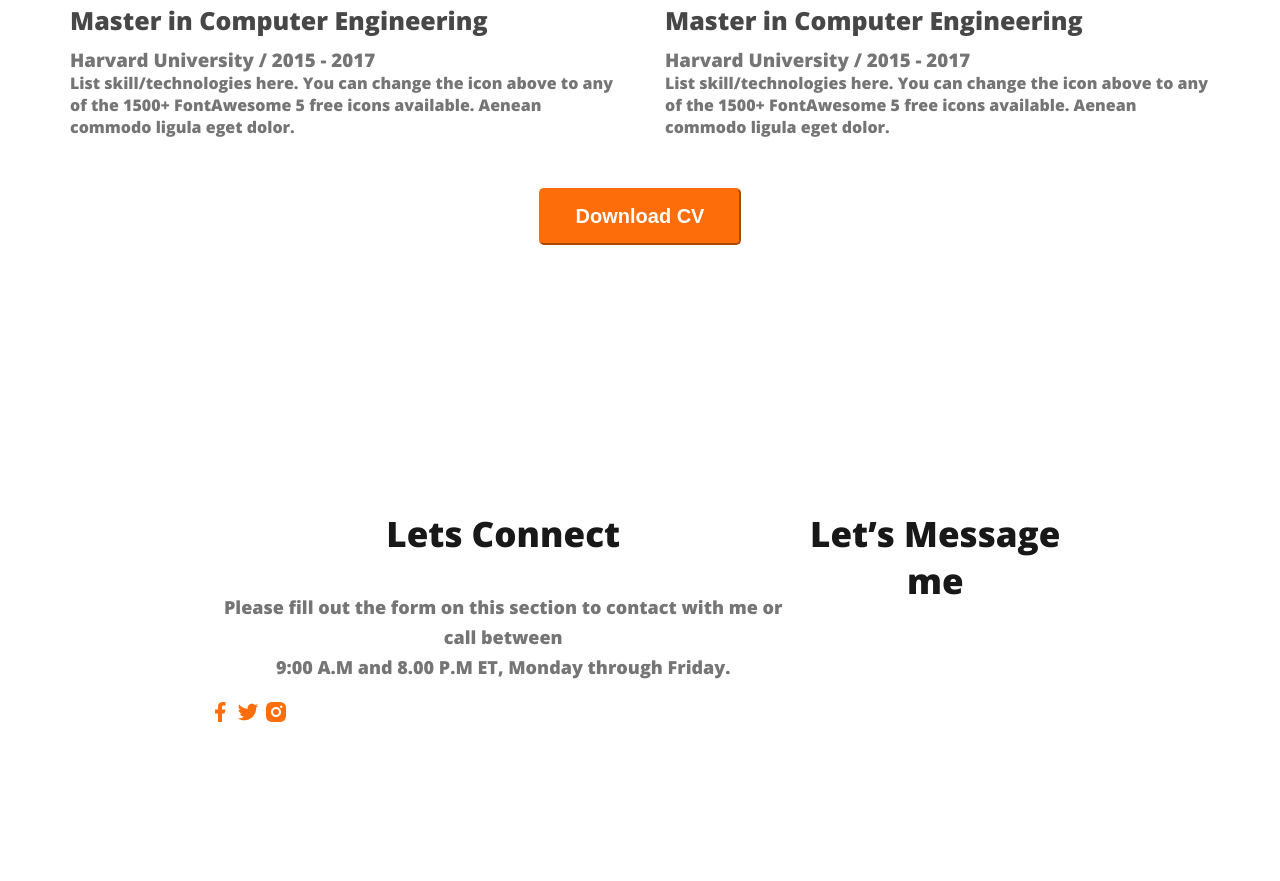
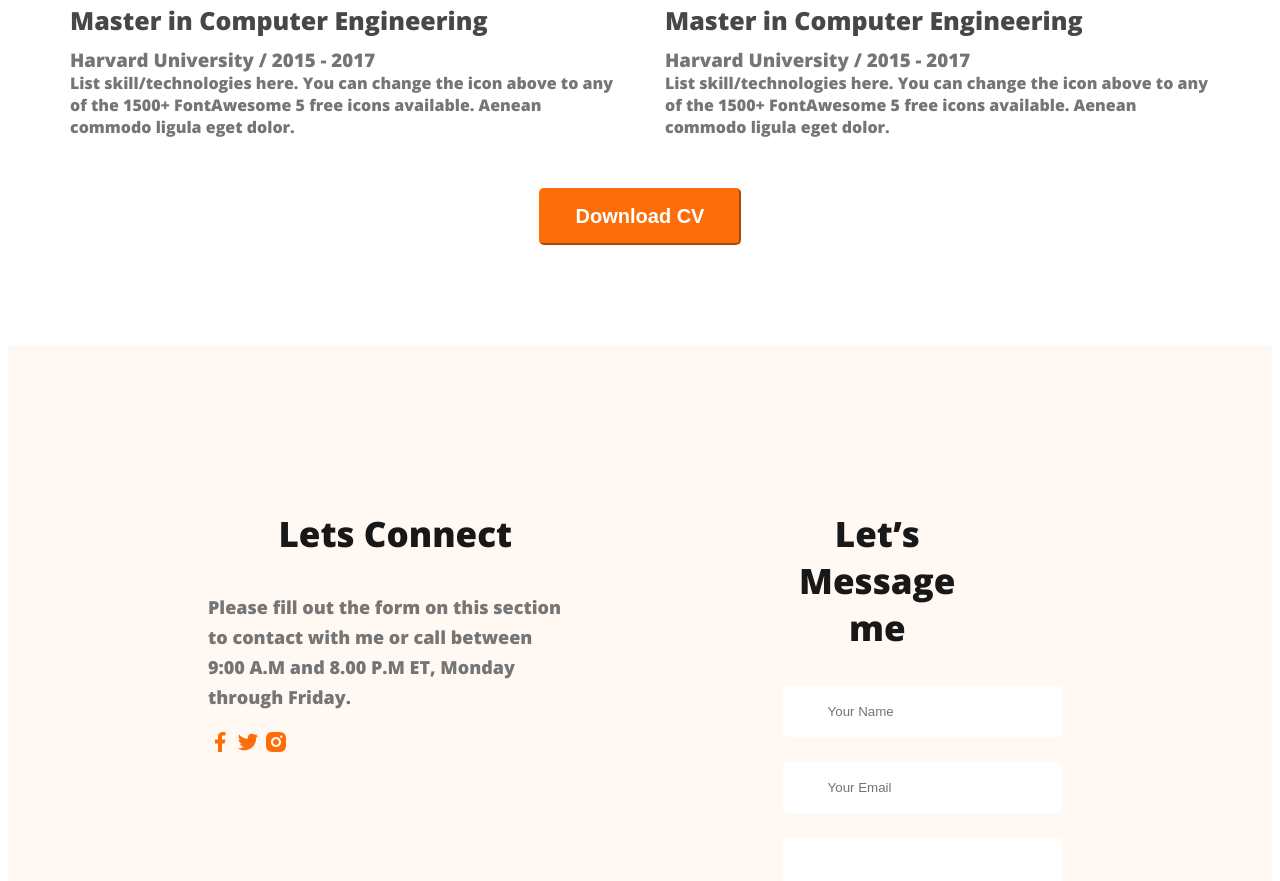
Before and after one commit to diptomahin/webdev-portfolio, a plain HTML site: page index.html in a window 1280 px wide. Shown: the part 2861-3742 px from the top of the page. Drawn offline with nearby package versions, Linux system fonts and the light colour scheme.

Commit message:
completed footer

```diff
--- a/index.html
+++ b/index.html
@@ -141,7 +141,7 @@
             </div>
         </section>
     </main>
-    <footer>
+    <footer class="footer">
         <div class="footer-column">
             <h3 class="section-title">Lets Connect</h3>
             <p class="section-description">
@@ -153,8 +153,15 @@
                 <a href=""><img src="./images/icons/insta.png" alt=""></a>
             </div>
         </div>
-        <div class="footer-column"></div>
-            <h3 class="section-title">Let’s Message me</h3>
+        <div id="contact-form" class="footer-column"></div>
+
+            <form class="contact" action="">
+                <h3 class="section-title">Let’s Message me</h3>
+                <input type="text" placeholder="Your Name">
+                <input type="email" name="" placeholder="Your Email">
+                <textarea name="" id="" cols="30" rows="10"></textarea>
+                <input class="btn-primary" type="submit" value="Submit">
+            </form>
     </footer>
 </body>
 
--- a/style.css
+++ b/style.css
@@ -305,10 +305,37 @@ main section {
 }
 
 /*Footer styles*/
- footer
+ .footer
  {
     display: flex;
-    color: #FFF8F3;
+    gap: 100px;
+    background-color: #FFF8F3;
     padding: 130px 200px;
     margin-top: 100px;
  }
+ /*.footer-column
+ {
+    width: 50%;
+
+ }*/
+
+ .contact input[type="text"], input[type="email"] , textarea{
+    display: block;
+    margin-bottom: 25px;
+    padding: 18px 45px;
+    border-radius: 5px;
+    color: #757575;
+    border-radius: 5px;
+    background: #FFF;
+    border: 0;
+    width: 100%;
+
+ }
+
+ .contact{
+    margin-right: 100px;
+ }
+ .section-description
+ {
+    text-align: left;
+ }
```
